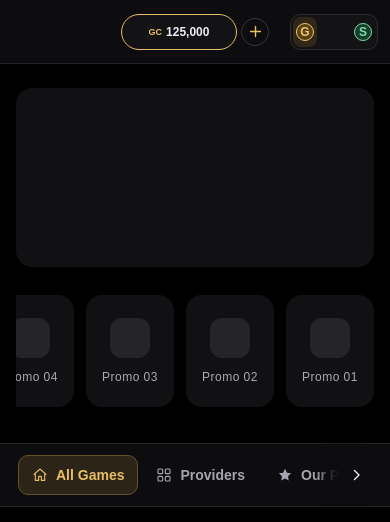
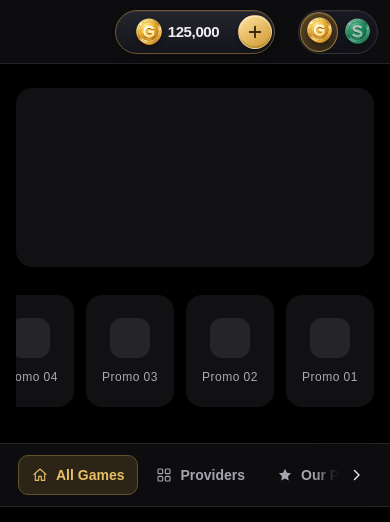
Before and after one commit to jarmanarnar/luckyloopcasino, a website with bundled scripts: page public/index.html in a window 390 px wide. Shown: the top 522 px of the page. Built offline with nearby package versions, Linux system fonts and the light colour scheme.

Commit message:
Design LuckyLoop coins and responsive fixed wallet header

```diff
--- a/public/index.html
+++ b/public/index.html
@@ -19,12 +19,12 @@
         </button>
       </div>
       <div id="coin-wallet" class="coin-wallet" data-currency="GC" aria-label="Demo wallet" role="group">
-        <button id="wallet-balance-button" class="wallet-balance-button" type="button" aria-label="Open demo wallet" aria-haspopup="dialog" aria-expanded="false" aria-controls="wallet-dialog"><span id="wallet-currency-label">GC</span><strong id="wallet-balance-value">125,000</strong></button>
+        <button id="wallet-balance-button" class="wallet-balance-button" type="button" aria-label="Open demo wallet" aria-haspopup="dialog" aria-expanded="false" aria-controls="wallet-dialog"><img id="wallet-active-coin" class="coin-art" src="assets/coins/gold-coin.svg" width="32" height="32" alt="" aria-hidden="true"><span id="wallet-currency-label">GC</span><strong id="wallet-balance-value">125,000</strong></button>
         <button id="wallet-add" class="icon-button" type="button" aria-label="Add demo coins" aria-haspopup="dialog" aria-expanded="false" aria-controls="wallet-dialog"><svg viewBox="0 0 24 24" fill="none" stroke="currentColor" stroke-width="2" stroke-linecap="round" aria-hidden="true"><path d="M12 5v14M5 12h14"/></svg></button>
       </div>
       <div id="coin-type-switch" class="wallet-switch" role="group" aria-label="Coin type">
-        <button id="currency-gc" class="wallet-currency" type="button" data-wallet-currency="GC" aria-label="Gold Coins" aria-pressed="true"><span class="coin-badge coin-badge--gc" aria-hidden="true">G</span></button>
-        <button id="currency-sc" class="wallet-currency" type="button" data-wallet-currency="SC" aria-label="Sweep Coins" aria-pressed="false"><span class="coin-badge coin-badge--sc" aria-hidden="true">S</span></button>
+        <button id="currency-gc" class="wallet-currency" type="button" data-wallet-currency="GC" aria-label="Gold Coins" aria-pressed="true"><img class="coin-art" src="assets/coins/gold-coin.svg" width="32" height="32" alt="" aria-hidden="true"></button>
+        <button id="currency-sc" class="wallet-currency" type="button" data-wallet-currency="SC" aria-label="Sweep Coins" aria-pressed="false"><img class="coin-art" src="assets/coins/sweeps-coin.svg" width="32" height="32" alt="" aria-hidden="true"></button>
       </div>
     </div>
   </header>
@@ -81,14 +81,14 @@
   <dialog id="wallet-dialog" class="wallet-dialog" aria-labelledby="wallet-dialog-title" lang="en" dir="ltr">
     <form method="dialog">
       <header class="wallet-dialog__header">
-        <h2 id="wallet-dialog-title">Demo wallet</h2>
+        <div class="wallet-dialog__heading"><span class="wallet-dialog__brand">LuckyLoop Casino</span><h2 id="wallet-dialog-title">Demo wallet</h2></div>
         <button id="wallet-close" class="icon-button" value="close" aria-label="Close wallet" type="submit"><svg viewBox="0 0 24 24" fill="none" stroke="currentColor" stroke-width="1.8" stroke-linecap="round" aria-hidden="true"><path d="m6 6 12 12M18 6 6 18"/></svg></button>
       </header>
     </form>
     <p class="wallet-dialog__note">Demo balances for this prototype. Game demos use their own balance.</p>
     <div id="wallet-balances" class="wallet-balances">
-      <button class="wallet-balance-row" type="button" data-wallet-currency="GC" aria-pressed="true"><span class="coin-badge coin-badge--gc" aria-hidden="true">G</span><span class="wallet-balance-row__name">Gold Coins<span>GC</span></span><strong id="wallet-gc-total">125,000</strong></button>
-      <button class="wallet-balance-row" type="button" data-wallet-currency="SC" aria-pressed="false"><span class="coin-badge coin-badge--sc" aria-hidden="true">S</span><span class="wallet-balance-row__name">Sweeps Coins<span>SC</span></span><strong id="wallet-sc-total">15.00</strong></button>
+      <button class="wallet-balance-row" type="button" data-wallet-currency="GC" aria-pressed="true"><img class="coin-art" src="assets/coins/gold-coin.svg" width="44" height="44" alt="" aria-hidden="true"><span class="wallet-balance-row__name">Gold Coins<span>GC</span></span><strong id="wallet-gc-total">125,000</strong></button>
+      <button class="wallet-balance-row" type="button" data-wallet-currency="SC" aria-pressed="false"><img class="coin-art" src="assets/coins/sweeps-coin.svg" width="44" height="44" alt="" aria-hidden="true"><span class="wallet-balance-row__name">Sweeps Coins<span>SC</span></span><strong id="wallet-sc-total">15.00</strong></button>
     </div>
     <button id="wallet-add-credit" type="button" class="wallet-credit">Add 1,000 GC</button>
     <p id="wallet-status" role="status" aria-live="polite" class="wallet-status"></p>
--- a/public/styles.css
+++ b/public/styles.css
@@ -2,7 +2,7 @@
     :root {
       color-scheme: dark;
       background: #000;
-      --top-bar-height: 72px;
+      --top-bar-height: calc(72px + env(safe-area-inset-top, 0px));
       --top-bar-background: #0d0d0f;
       --top-bar-divider: #232326;
       --page-max-width: 1200px;
@@ -33,9 +33,9 @@
       --game-card-background: #1c1c22;
       --game-card-radius: 9px;
     }
-    html, body { margin: 0; min-height: 100%; background: #000; scrollbar-width: none; }
+    html, body { margin: 0; min-height: 100%; background: #000; scrollbar-width: none; overscroll-behavior-y: none; }
     html::-webkit-scrollbar, body::-webkit-scrollbar { display: none; width: 0; height: 0; }
-    body { min-height: 100dvh; font-family: Arial, sans-serif; }
+    body { box-sizing: border-box; min-height: 100dvh; padding-top: var(--top-bar-height); font-family: Arial, sans-serif; }
     body:has(#coin-wallet[data-currency="SC"]) {
       --catalog-accent: #8bdfb3;
       --catalog-active-background: #172b21;
@@ -52,11 +52,14 @@
       box-sizing: border-box;
       width: 100%;
       height: var(--top-bar-height);
+      padding-top: env(safe-area-inset-top, 0px);
       background: var(--top-bar-background);
       border-bottom: 1px solid var(--top-bar-divider);
-      position: sticky;
+      position: fixed;
       top: 0;
+      inset-inline: 0;
       z-index: 20;
+      touch-action: pinch-zoom;
     }
     .top-bar__inner {
       display: grid;
@@ -77,15 +80,14 @@
     body[data-view="game"] {
       display: grid;
       grid-template-columns: minmax(0, 1fr);
-      grid-template-rows: auto minmax(0, 1fr);
+      grid-template-rows: minmax(0, 1fr);
       height: 100vh;
       height: 100dvh;
       min-height: 0;
       overflow: hidden;
     }
-    body[data-view="game"] > .top-bar { grid-row: 1; position: relative; top: auto; }
     .game-view {
-      grid-row: 2;
+      grid-row: 1;
       position: relative;
       width: 100%;
       min-width: 0;
@@ -462,7 +464,6 @@
         --game-card-gap: 12px;
         --catalog-toolbar-height: 64px;
       }
-      .top-bar { padding-top: env(safe-area-inset-top, 0px); }
       .catalog-category { padding-inline: 13px; }
       .game-shelf__header { gap: 10px; }
       .game-shelf__actions { gap: 8px; }
--- a/public/wallet.css
+++ b/public/wallet.css
@@ -4,105 +4,108 @@
   width: min(var(--page-max-width), calc(100% - max(var(--page-gutter), env(safe-area-inset-left, 0px)) - max(var(--page-gutter), env(safe-area-inset-right, 0px))));
 }
 
-.header-context {
-  display: flex;
-  align-items: center;
-  gap: 14px;
-  min-width: 0;
-  justify-self: start;
+.header-context { display: flex; align-items: center; min-width: 0; justify-self: start; }
+.header-context .game-back { flex: none; width: 40px; height: 40px; padding: 0; border: 1px solid #292a30; background: #16171c; }
+
+.coin-wallet, .wallet-dialog {
+  --wallet-accent: #f0c66c;
+  --wallet-edge: #6e572f;
+  --wallet-tint: #302719;
+  --wallet-button-start: #ffe3a0;
+  --wallet-button-end: #ce952d;
+  --wallet-button-ink: #392809;
+}
+.coin-wallet[data-currency="SC"], .wallet-dialog[data-currency="SC"] {
+  --wallet-accent: #78e7b4;
+  --wallet-edge: #326c51;
+  --wallet-tint: #19372b;
+  --wallet-button-start: #a5f5cc;
+  --wallet-button-end: #31b87f;
+  --wallet-button-ink: #093a25;
 }
 
-.header-context .game-back { flex: none; }
-
+.coin-art { display: block; flex: none; width: 32px; height: 32px; object-fit: contain; filter: drop-shadow(0 2px 2px #0005); pointer-events: none; user-select: none; }
 .coin-wallet {
-  --wallet-accent: #e8bf65;
-  --wallet-tint: #282215;
+  box-sizing: border-box;
   display: flex;
   align-items: center;
   justify-self: center;
-  gap: 8px;
+  gap: 2px;
+  width: 184px;
+  height: 48px;
+  padding: 3px;
   min-width: 0;
+  border: 1px solid var(--wallet-edge);
+  border-radius: 25px;
+  background: linear-gradient(180deg, #24252d, #14151b);
+  box-shadow: inset 0 1px 0 #ffffff12, 0 3px 12px #0004;
   color: var(--text-primary);
 }
-
-.coin-wallet[data-currency="SC"] {
-  --wallet-accent: #6fd6a5;
-  --wallet-tint: #14291f;
+.wallet-balance-button {
+  box-sizing: border-box;
+  display: flex;
+  flex: 1;
+  align-items: center;
+  justify-content: center;
+  gap: 7px;
+  min-width: 0;
+  height: 40px;
+  padding: 0 5px;
+  border: 0;
+  border-radius: 21px;
+  background: transparent;
+  color: var(--text-primary);
+  cursor: pointer;
 }
+.wallet-balance-button:hover { background: #ffffff07; }
+#wallet-currency-label { position: absolute; width: 1px; height: 1px; padding: 0; margin: -1px; overflow: hidden; clip-path: inset(50%); white-space: nowrap; }
+#wallet-balance-value { min-width: 0; overflow: hidden; font-size: 17px; font-weight: 800; font-variant-numeric: tabular-nums; letter-spacing: -.025em; line-height: 1; white-space: nowrap; text-overflow: ellipsis; }
+#wallet-add {
+  flex: none;
+  width: 38px;
+  height: 38px;
+  border: 1px solid #ffffff35;
+  border-radius: 50%;
+  background: linear-gradient(145deg, var(--wallet-button-start), var(--wallet-button-end));
+  box-shadow: inset 0 1px 0 #ffffff80, inset 0 -2px 0 #0002, 0 2px 4px #0005;
+  color: var(--wallet-button-ink);
+}
+#wallet-add:hover { filter: brightness(1.08); }
+#wallet-add:active { transform: translateY(1px); }
+#wallet-add svg { width: 19px; height: 19px; stroke-width: 2.5; }
 
 .wallet-switch {
-  display: flex;
+  box-sizing: border-box;
+  display: grid;
+  grid-template-columns: repeat(2, minmax(0, 1fr));
   justify-self: end;
-  flex: none;
   gap: 2px;
+  width: 94px;
+  height: 48px;
   padding: 3px;
-  border: 1px solid #2b2b30;
-  border-radius: 12px;
-  background: #131315;
+  border: 1px solid #303139;
+  border-radius: 25px;
+  background: linear-gradient(180deg, #191a21, #101116);
+  box-shadow: inset 0 1px 0 #ffffff09;
 }
-
 .wallet-currency {
-  display: inline-flex;
-  align-items: center;
-  justify-content: center;
-  gap: 6px;
-  min-height: 34px;
-  padding: 3px 8px;
-  border: 0;
-  border-radius: 8px;
+  box-sizing: border-box;
+  display: grid;
+  place-items: center;
+  min-width: 0;
+  min-height: 0;
+  padding: 3px;
+  border: 1px solid transparent;
+  border-radius: 50%;
   background: transparent;
-  color: var(--text-secondary);
-  font-size: 11px;
-  font-weight: 700;
   cursor: pointer;
 }
-
-.wallet-currency[aria-pressed="true"][data-wallet-currency="GC"] { background: #302718; color: #f2d38b; }
-.wallet-currency[aria-pressed="true"][data-wallet-currency="SC"] { background: #193326; color: #a0e9bf; }
-.wallet-currency:hover { color: var(--text-primary); }
-
-.coin-badge {
-  box-sizing: border-box;
-  display: inline-flex;
-  flex: none;
-  align-items: center;
-  justify-content: center;
-  width: 24px;
-  height: 24px;
-  border: 1px solid currentColor;
-  border-radius: 50%;
-  font-size: 15px;
-  font-weight: 800;
-  line-height: 1;
-}
-
-.coin-badge--gc { background: #594014; color: #f0c66c; }
-.coin-badge--sc { background: #173e2c; color: #7bddac; }
-
-.wallet-balance-button {
-  box-sizing: border-box;
-  display: inline-flex;
-  align-items: center;
-  justify-content: center;
-  gap: 8px;
-  min-width: 128px;
-  max-width: 160px;
-  min-height: 42px;
-  padding: 7px 14px;
-  border: 1px solid var(--wallet-accent);
-  border-radius: 22px;
-  background: #131315;
-  color: var(--text-primary);
-  font-size: 14px;
-  font-variant-numeric: tabular-nums;
-  cursor: pointer;
-}
-
-#wallet-currency-label { flex: none; color: var(--wallet-accent); font-size: 11px; font-weight: 700; }
-#wallet-balance-value { min-width: 0; overflow: hidden; font-size: 15px; white-space: nowrap; text-overflow: ellipsis; }
-.wallet-balance-button:hover { background: var(--wallet-tint); }
-#wallet-add { width: 34px; height: 34px; border: 1px solid #343438; color: var(--wallet-accent); }
-#wallet-add svg { width: 19px; height: 19px; }
+.wallet-currency .coin-art { width: 30px; height: 30px; opacity: .72; transition: opacity 160ms ease, transform 160ms ease; }
+.wallet-currency:hover .coin-art, .wallet-currency[aria-pressed="true"] .coin-art { opacity: 1; }
+.wallet-currency[aria-pressed="true"] .coin-art { transform: translateY(-1px); }
+.wallet-currency[aria-pressed="true"][data-wallet-currency="GC"] { border-color: #997536; background: linear-gradient(145deg, #5a4522, #2f2619); box-shadow: inset 0 1px 0 #ffe6a629; }
+.wallet-currency[aria-pressed="true"][data-wallet-currency="SC"] { border-color: #438e69; background: linear-gradient(145deg, #24553d, #182d23); box-shadow: inset 0 1px 0 #a7f5c629; }
+.wallet-currency:active .coin-art { transform: scale(.94); }
 
 .wallet-dialog {
   box-sizing: border-box;
@@ -110,83 +113,77 @@
   max-height: calc(100dvh - 32px);
   padding: 24px;
   overflow-y: auto;
-  border: 1px solid #343439;
-  border-radius: 20px;
-  background: #111114;
+  border: 1px solid #3a3c48;
+  border-radius: 24px;
+  background: radial-gradient(ellipse at 50% 0, #252631, transparent 65%), #121319;
+  box-shadow: inset 0 1px 0 #ffffff0c, 0 24px 80px #0009;
   color: var(--text-primary);
 }
-
-.wallet-dialog::backdrop { background: #000b; }
+.wallet-dialog::backdrop { background: #000b; backdrop-filter: blur(5px); }
 .wallet-dialog form { margin: 0; }
 .wallet-dialog__header { display: flex; align-items: center; justify-content: space-between; gap: 16px; }
-.wallet-dialog__header h2 { margin: 0; font-size: 22px; line-height: 1.25; }
-.wallet-dialog__header .icon-button { width: 32px; height: 32px; }
-.wallet-dialog__note { margin: 16px 0 24px; color: var(--text-secondary); font-size: 13px; line-height: 1.5; }
+.wallet-dialog__heading { display: grid; gap: 7px; }
+.wallet-dialog__brand { color: var(--wallet-accent); font-size: 10px; font-weight: 700; letter-spacing: .12em; text-transform: uppercase; }
+.wallet-dialog__header h2 { margin: 0; font-size: 25px; font-weight: 750; line-height: 1.15; letter-spacing: -.035em; }
+.wallet-dialog__header .icon-button { width: 34px; height: 34px; border: 1px solid #363742; background: #ffffff04; color: #acadb9; }
+.wallet-dialog__note { margin: 18px 0 22px; color: #a2a3b1; font-size: 12px; line-height: 1.6; }
 .wallet-balances { display: grid; gap: 10px; }
 .wallet-balance-row {
+  --row-accent: #f0c66c;
+  --row-tint: #2b251b;
+  box-sizing: border-box;
   display: flex;
   align-items: center;
   gap: 12px;
   width: 100%;
-  min-height: 72px;
+  min-height: 80px;
   padding: 14px;
-  border: 1px solid #303036;
-  border-radius: 12px;
-  background: #18181c;
+  border: 1px solid #30323c;
+  border-radius: 16px;
+  background: #1b1c24;
   color: var(--text-primary);
   text-align: left;
   cursor: pointer;
 }
+.wallet-balance-row[data-wallet-currency="SC"] { --row-accent: #78e7b4; --row-tint: #193128; }
+.wallet-balance-row[aria-pressed="true"] { border-color: var(--row-accent); background: linear-gradient(115deg, var(--row-tint), #1b1c24); }
+.wallet-balance-row:hover { filter: brightness(1.08); }
+.wallet-balance-row .coin-art { width: 44px; height: 44px; }
+.wallet-balance-row__name { display: flex; flex: 1; flex-direction: column; gap: 6px; min-width: 0; font-size: 13px; font-weight: 700; }
+.wallet-balance-row__name > span { color: #9b9dab; font-size: 10px; font-weight: 500; letter-spacing: .05em; }
+.wallet-balance-row strong { min-width: 0; font-size: 17px; font-variant-numeric: tabular-nums; }
+.wallet-credit { width: 100%; min-height: 46px; margin-top: 20px; padding: 10px 16px; border: 1px solid #ffffff24; border-radius: 14px; background: linear-gradient(145deg, var(--wallet-button-start), var(--wallet-button-end)); box-shadow: inset 0 1px 0 #ffffff60, 0 3px 10px #0003; color: var(--wallet-button-ink); font-size: 14px; font-weight: 750; cursor: pointer; }
+.wallet-credit:hover { filter: brightness(1.06); }
+.wallet-status { min-height: 18px; margin: 14px 0 0; color: var(--wallet-accent); font-size: 12px; line-height: 1.5; }
+.wallet-dialog :focus-visible, .coin-wallet :focus-visible, .wallet-switch :focus-visible { outline: 2px solid #eeeef2; outline-offset: 3px; }
 
-.wallet-balance-row[aria-pressed="true"][data-wallet-currency="GC"] { border-color: #947541; }
-.wallet-balance-row[aria-pressed="true"][data-wallet-currency="SC"] { border-color: #45866a; }
-.wallet-balance-row:hover { background: #222227; }
-.wallet-balance-row .coin-badge { width: 32px; height: 32px; font-size: 19px; }
-.wallet-balance-row__name { display: flex; flex: 1; flex-direction: column; gap: 5px; font-size: 13px; font-weight: 600; }
-.wallet-balance-row__name > span { color: var(--text-secondary); font-size: 11px; font-weight: 400; }
-.wallet-balance-row strong { font-size: 16px; font-variant-numeric: tabular-nums; }
-.wallet-credit {
-  width: 100%;
-  min-height: 44px;
-  margin-top: 20px;
-  padding: 10px 14px;
-  border: 1px solid #4b4b53;
-  border-radius: 10px;
-  background: #242429;
-  color: var(--text-primary);
-  font-size: 14px;
-  font-weight: 600;
-  cursor: pointer;
+@media (max-width: 640px), (max-width: 1024px) and (max-height: 500px) {
+  .top-bar__inner { column-gap: 4px; width: calc(100% - max(12px, env(safe-area-inset-left, 0px)) - max(12px, env(safe-area-inset-right, 0px))); }
+  .header-context .game-back { width: 36px; height: 36px; }
+  .coin-wallet { width: clamp(128px, calc(100vw - 196px), 160px); height: 44px; padding: 2px; border-radius: 23px; }
+  .wallet-balance-button { height: 36px; gap: 5px; padding: 0 3px; }
+  .wallet-balance-button .coin-art { width: 28px; height: 28px; }
+  #wallet-balance-value { font-size: 15px; }
+  #wallet-add { width: 34px; height: 34px; }
+  #wallet-add svg { width: 18px; height: 18px; }
+  .wallet-switch { width: 80px; height: 44px; gap: 0; padding: 1px; border-radius: 23px; }
+  .wallet-currency { padding: 4px; }
+  .wallet-currency .coin-art { width: 27px; height: 27px; }
 }
-
-.wallet-credit:hover { background: #303037; }
-.wallet-status { min-height: 18px; margin: 14px 0 0; color: #b7c7bd; font-size: 12px; line-height: 1.5; }
-.wallet-dialog :focus-visible, .coin-wallet :focus-visible { outline: 2px solid #eeeef2; outline-offset: 3px; }
-
-@media (max-width: 640px) {
-  .top-bar__inner { grid-template-columns: minmax(36px, 1fr) auto minmax(36px, 1fr); column-gap: 6px; width: calc(100% - max(12px, env(safe-area-inset-left, 0px)) - max(12px, env(safe-area-inset-right, 0px))); }
-  .header-context { gap: 0; }
-  .header-context .game-back { width: 36px; height: 36px; padding: 0; }
-  .coin-wallet { width: min(148px, calc(100vw - 228px)); max-width: 100%; gap: 4px; }
-  .wallet-switch { box-sizing: border-box; width: 88px; justify-content: space-between; padding: 2px; gap: 0; border-radius: 10px; }
-  .wallet-currency { min-height: 30px; gap: 2px; padding: 3px; font-size: 10px; }
-  .wallet-currency .coin-badge { width: 18px; height: 18px; font-size: 12px; }
-  .wallet-balance-button { flex: 1; min-width: 0; min-height: 36px; gap: 4px; padding: 5px 7px; }
-  #wallet-currency-label { font-size: 9px; }
-  #wallet-balance-value { font-size: 12px; }
-  #wallet-add { flex: none; width: 28px; height: 28px; }
-  #wallet-add svg { width: 17px; height: 17px; }
+@media (max-width: 359px) {
+  .wallet-balance-button { gap: 3px; padding-inline: 1px; }
+  .wallet-balance-button .coin-art { width: 24px; height: 24px; }
+  #wallet-balance-value { font-size: 13px; }
+  #wallet-add { width: 32px; height: 32px; }
+  .wallet-dialog { padding: 20px; }
+  .wallet-balance-row { padding: 12px; gap: 8px; }
+  .wallet-balance-row .coin-art { width: 38px; height: 38px; }
+  .wallet-balance-row strong { font-size: 15px; }
 }
-
-@media (max-width: 360px) {
-  #wallet-currency-label { display: none; }
-}
-
 @media (max-width: 1024px) and (max-height: 500px) {
   :root { --top-bar-height: calc(64px + env(safe-area-inset-top, 0px)); }
-  .top-bar { padding-top: env(safe-area-inset-top, 0px); }
 }
-
 @media (prefers-reduced-motion: reduce) {
-  .coin-wallet *, .wallet-dialog * { scroll-behavior: auto; }
+  .wallet-currency .coin-art { transition: none; }
+  #wallet-add:active, .wallet-currency[aria-pressed="true"] .coin-art, .wallet-currency:active .coin-art { transform: none; }
 }
--- a/public/wallet.js
+++ b/public/wallet.js
@@ -11,11 +11,12 @@ export function initWallet() {
   const balanceButton = document.querySelector('#wallet-balance-button');
   const balanceValue = document.querySelector('#wallet-balance-value');
   const currencyLabel = document.querySelector('#wallet-currency-label');
+  const activeCoin = document.querySelector('#wallet-active-coin');
   const addButton = document.querySelector('#wallet-add');
   const creditButton = document.querySelector('#wallet-add-credit');
   const status = document.querySelector('#wallet-status');
   const totals = { GC: document.querySelector('#wallet-gc-total'), SC: document.querySelector('#wallet-sc-total') };
-  if (![wallet, dialog, balanceButton, balanceValue, currencyLabel, addButton, creditButton, status,
+  if (![wallet, dialog, balanceButton, balanceValue, currencyLabel, activeCoin, addButton, creditButton, status,
     ...Object.values(totals)].every(Boolean)) return;
   initialized = true;
 
@@ -40,6 +41,7 @@ export function initWallet() {
     wallet.dataset.currency = code;
     dialog.dataset.currency = code;
     currencyLabel.textContent = code;
+    activeCoin.src = code === 'GC' ? 'assets/coins/gold-coin.svg' : 'assets/coins/sweeps-coin.svg';
     balanceValue.textContent = formatBalance(code, state.balances[code]);
     balanceButton.setAttribute('aria-label', `Demo wallet: ${formatBalance(code, state.balances[code])} ${code}`);
     addButton.setAttribute('aria-label', `Add demo ${CURRENCIES[code].name}`);
```
Also changed, not shown: README.md, public/assets/coins/gold-coin.svg (added), public/assets/coins/sweeps-coin.svg (added).
